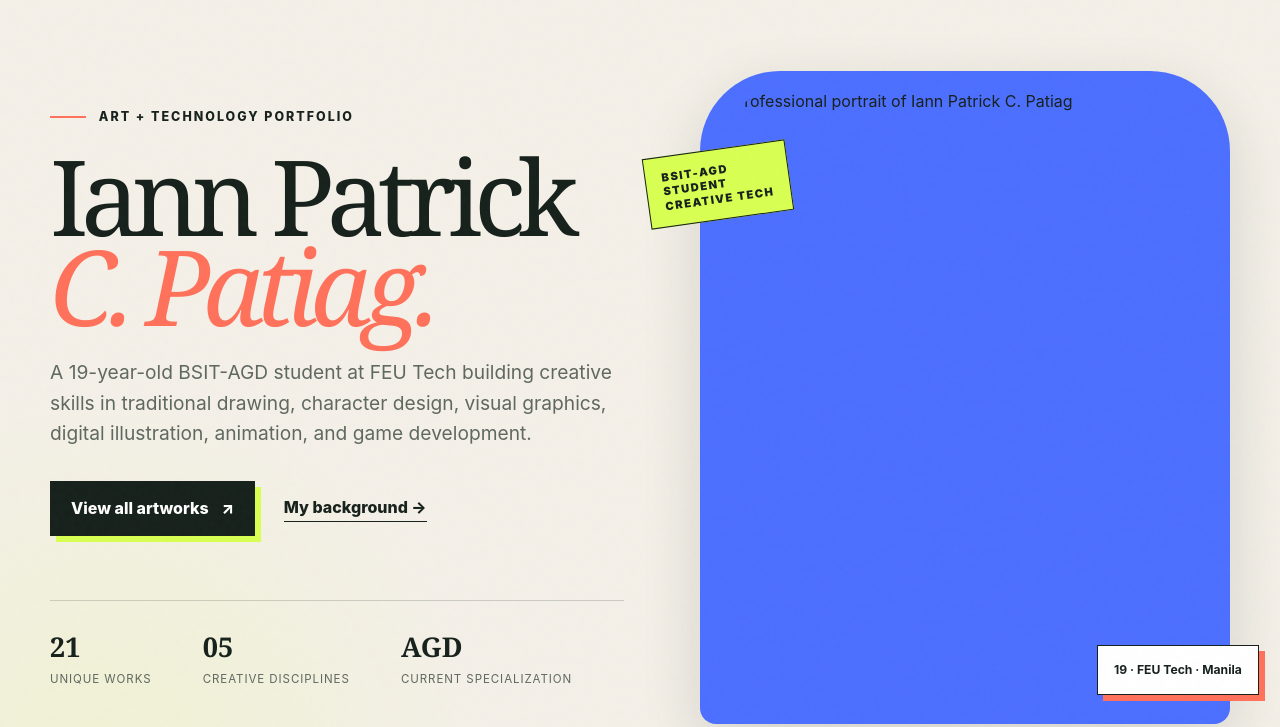
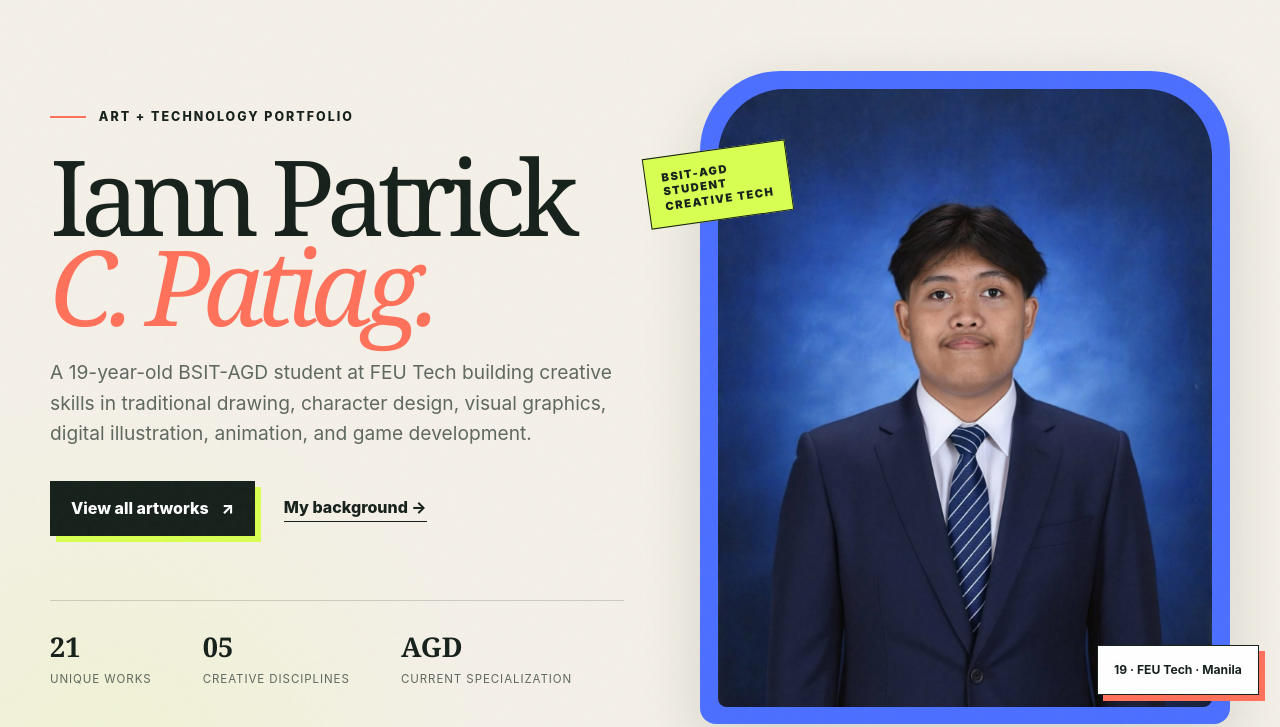
Before and after one commit to iannpatrickpatiagportfolio/PATIAG_IANN_PORTFOLIO, a plain HTML site: page index.html in a window 1280 px wide. Shown: the part 65-792 px from the top of the page. Drawn offline with Linux system fonts and the light colour scheme.

Commit message:
Update index.html

```diff
--- a/index.html
+++ b/index.html
@@ -57,7 +57,7 @@
 
         <div class="hero-visual reveal" data-delay="150">
           <div class="art-frame profile-frame">
-            <img src="works/picture.jpg" alt="Professional portrait of Iann Patrick C. Patiag">
+            <img src="picture.jpg" alt="Professional portrait of Iann Patrick C. Patiag">
             <div class="art-frame-label">BSIT-AGD<br>STUDENT<br>CREATIVE TECH</div>
             <div class="art-frame-note">19 · FEU Tech · Manila</div>
           </div>
```
